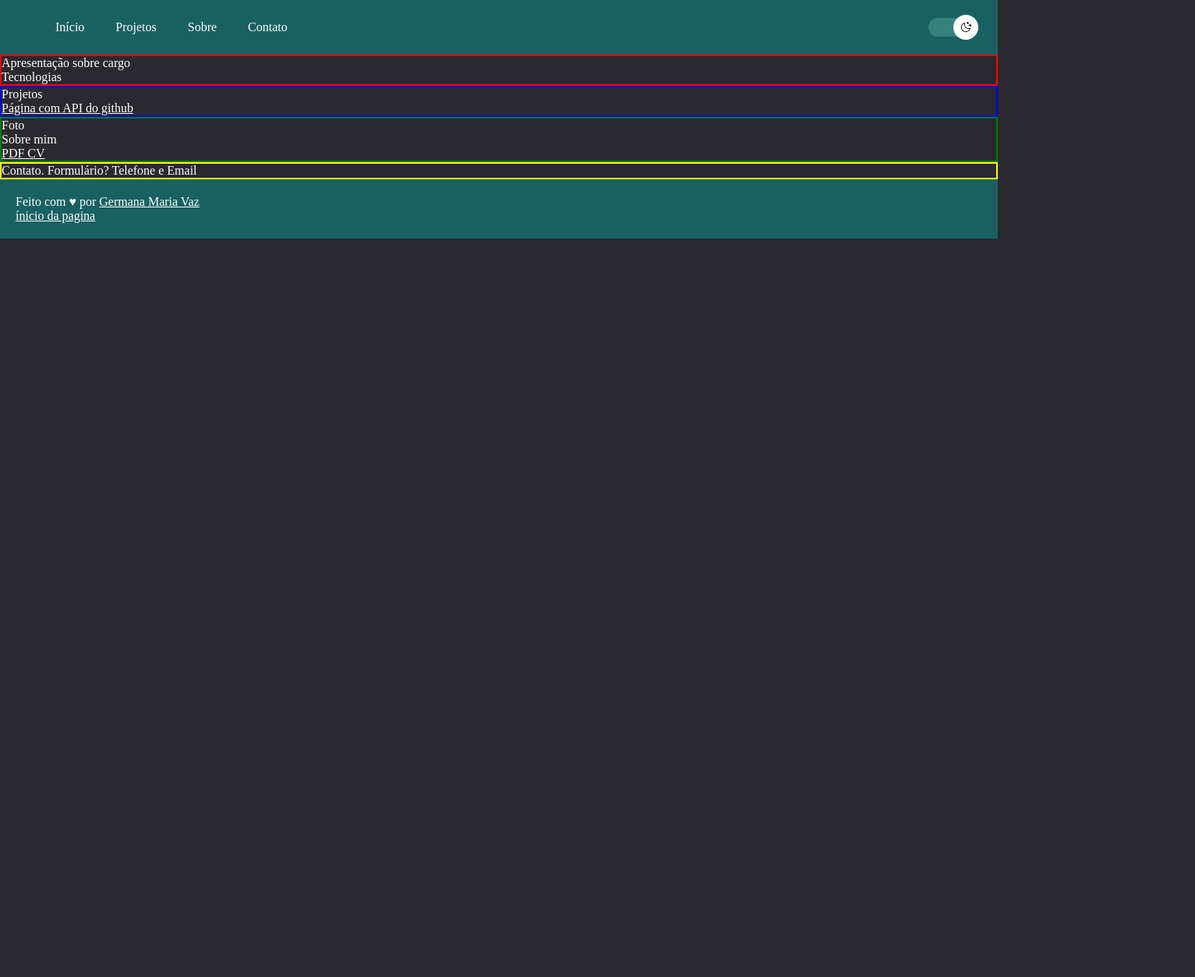
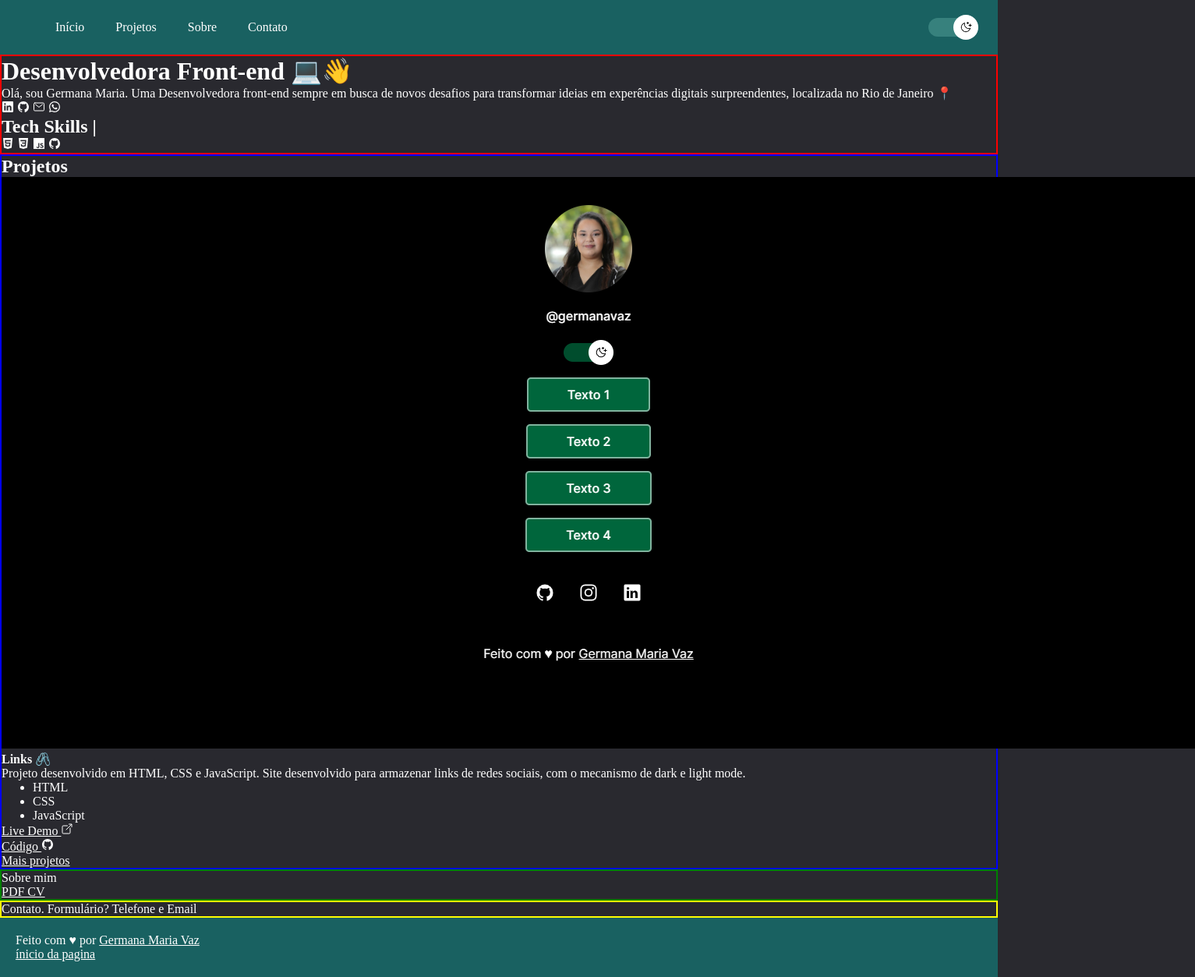
Before and after one commit to germanavaz/germanavaz.github.io, a plain HTML site: page index.html in a window 1280 px wide. Shown: the whole page at 78% size, 1533 px wide, since content can reach past the window. Before the commit the page ends 800 px from the top, so only its background shows below. Drawn offline with nearby package versions, Linux system fonts and the light colour scheme.

Commit message:
html main e projetos

```diff
--- a/index.html
+++ b/index.html
@@ -29,17 +29,65 @@
 
     <main>
         <header>
-            <p>Apresentação sobre cargo </p>
-            <p>Tecnologias</p>
+            <h1>Desenvolvedora Front-end 💻👋</h1>
+            <p>Olá, sou Germana Maria. Uma Desenvolvedora front-end sempre em busca de novos desafios para transformar ideias em experências digitais surpreendentes, localizada no Rio de Janeiro 📍 </p>
+            <div class="redes">
+                <a href="https://www.linkedin.com/in/germana-vaz/" target="_blank"><ion-icon name="logo-linkedin"></ion-icon></a>
+
+                <a href="https://github.com/germanavaz" target="_blank"><ion-icon name="logo-github"></ion-icon></a>
+
+                <a href="mailto:gmsvaz@gmail.com"><ion-icon name="mail-outline"></ion-icon></a>
+
+                <a href="https://api.whatsapp.com/send?phone=5521996058720" target="_blank"><ion-icon name="logo-whatsapp"></ion-icon></a>
+            </div>
+            <div class="tecnologias">
+                <h2>Tech Skills | </h2>
+                <p>
+                    <ion-icon name="logo-html5"></ion-icon>
+                    <ion-icon name="logo-css3"></ion-icon>
+                    <ion-icon name="logo-javascript"></ion-icon>
+                    <ion-icon name="logo-github"></ion-icon>
+                </p>
+
+            </div>
         </header>
+
         <article id="projetos">
-            <p>Projetos</p>
-            <a href="#" target="_blank" rel="noopener noreferrer">Página com API do github</a>
+            <h2>Projetos</h2>
+
+            <section class="projeto">
+                <a href="https://germanavaz.github.io/links-project/" target="_blank" class="img-projeto">
+                    <img src="./imagens/projetos/links-darkmode.png" alt="">
+                </a>
+                <div class="descricao-projeto">
+                    <h4>Links 🖇️</h4>
+                    <p>Projeto desenvolvido em HTML, CSS e JavaScript. Site desenvolvido para armazenar links de redes sociais, com o mecanismo de dark e light mode.</p>
+                </div>
+                <ul class="tecnologias-projeto">
+                    <li>HTML</li>
+                    <li>CSS</li>
+                    <li>JavaScript</li>
+                </ul>
+                <div class="links-projeto">
+                    <div class="link-live">
+                        <a href="https://germanavaz.github.io/links-project/" target="_blank">Live Demo <ion-icon name="open-outline"></ion-icon></a>
+                    </div>
+                    <div class="link-codigo">
+                        <a href="https://github.com/germanavaz/links-project" target="_blank">Código <ion-icon name="logo-github"></ion-icon></a>
+                    </div>
+                </div>
+
+            </section>
+
+
+            <a href="#" target="_blank" rel="noopener noreferrer">Mais projetos</a>
+            <!-- Página com API do github -->
         </article>
+
+
         <article id="sobre">
-            <p>Foto</p>
             <p>Sobre mim</p>
-            <a href="#" target="_blank" rel="noopener noreferrer">PDF CV</a>
+            <a href="#" target="_blank">PDF CV</a>
         </article>
         <article id="contato">
             <p>Contato. Formulário? Telefone e Email</p>
@@ -51,6 +99,9 @@
         <a href="#header">ínicio da pagina</a>
     </footer>
 
+    <script type="module" src="https://unpkg.com/ionicons@7.1.0/dist/ionicons/ionicons.esm.js"></script>
+    <script nomodule src="https://unpkg.com/ionicons@7.1.0/dist/ionicons/ionicons.js"></script>
+
     <script src="./script.js"></script>
 </body>
 </html>
```
Also changed, not shown: imagens/projetos/links-darkmode.png (added).
